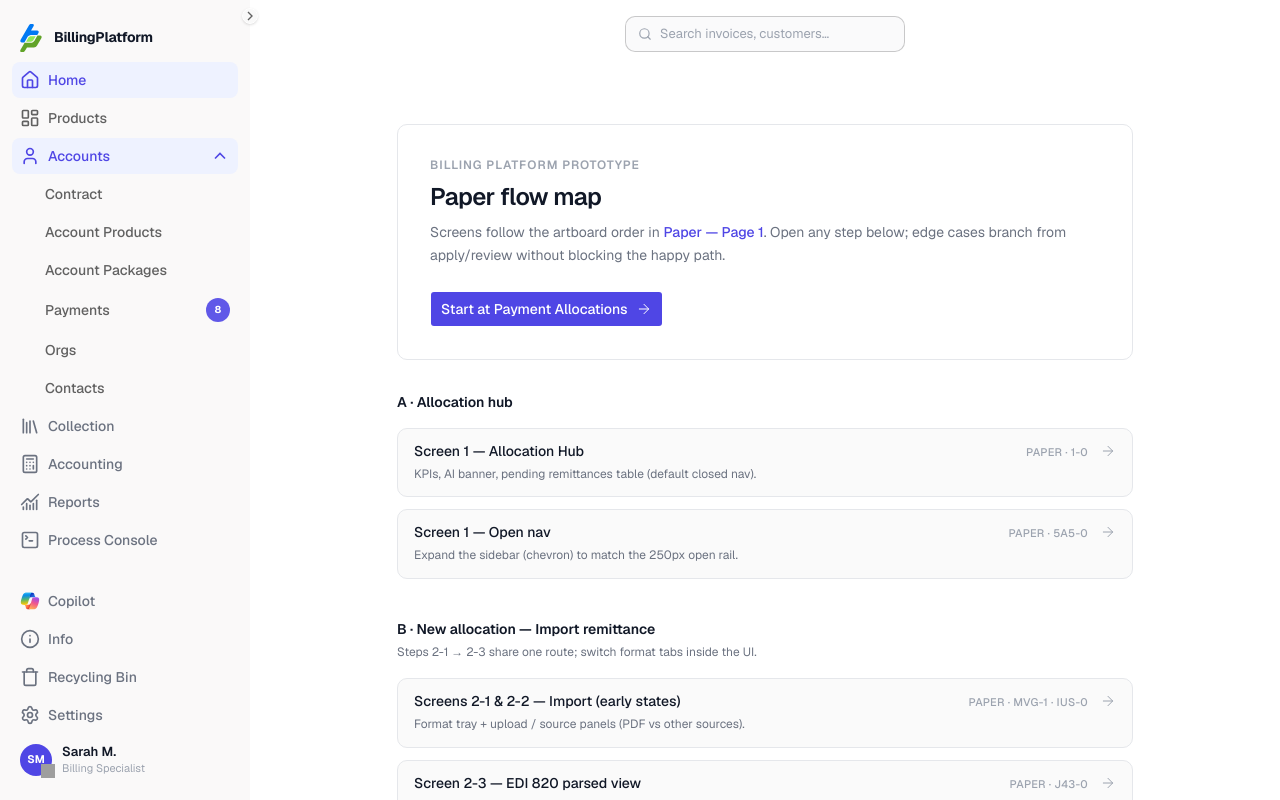
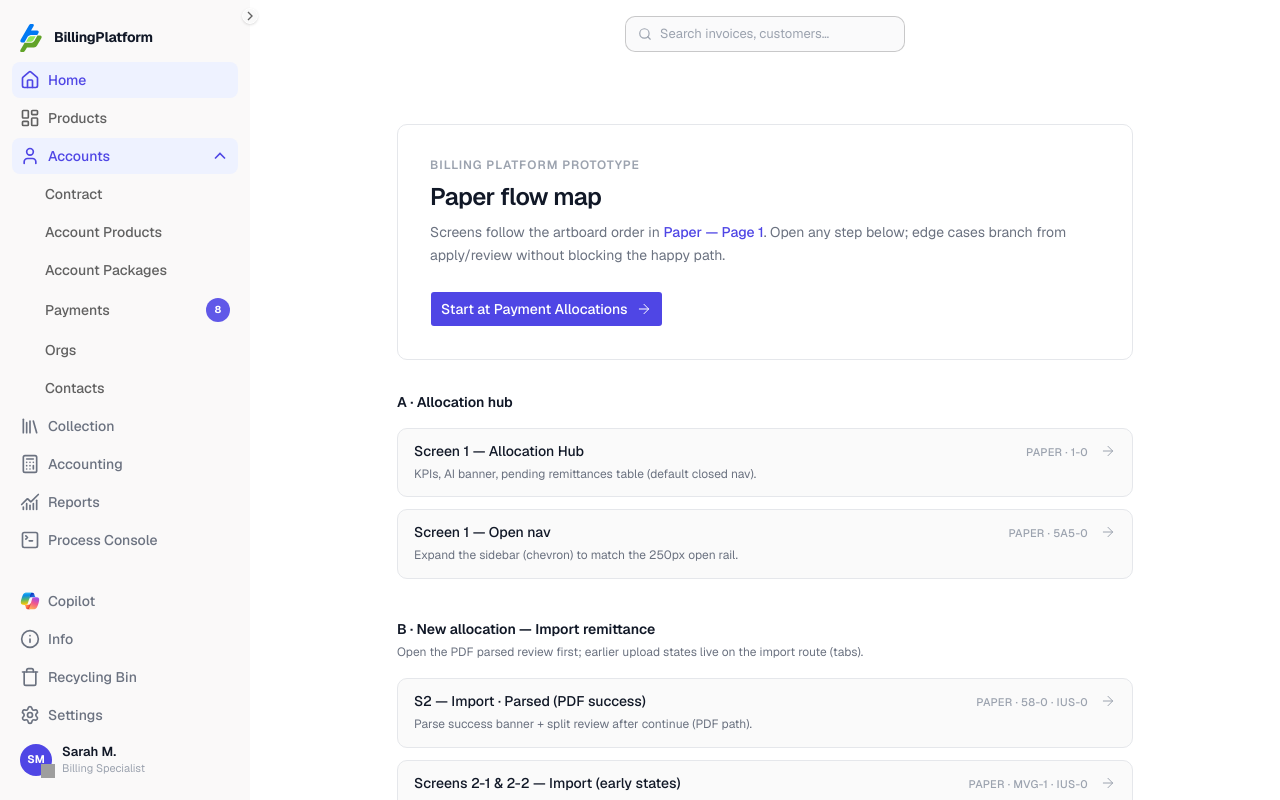
Before and after one commit to borisj74/BillingPlatform, a Next.js app: page /home in a window 1280 px wide. Built offline with nearby package versions, Linux system fonts and the light colour scheme; grey boxes are pictures that could not be loaded.

Commit message:
docs(flow): list PDF parsed import before early import screen on Paper map
Home section B now starts at /allocation/import/parsed?format=pdf, then
/allocation/import?customer=Acme Corp; clarify EDI parsed link label.

Made-with: Cursor

```diff
--- a/app/(app)/home/page.tsx
+++ b/app/(app)/home/page.tsx
@@ -32,8 +32,14 @@ const SECTIONS: { id: string; title: string; subtitle?: string; items: FlowLink[
   {
     id: "import",
     title: "B · New allocation — Import remittance",
-    subtitle: "Steps 2-1 → 2-3 share one route; switch format tabs inside the UI.",
+    subtitle: "Open the PDF parsed review first; earlier upload states live on the import route (tabs).",
     items: [
+      {
+        href: "/allocation/import/parsed?format=pdf",
+        label: "S2 — Import · Parsed (PDF success)",
+        paper: "58-0 · IUS-0",
+        note: "Parse success banner + split review after continue (PDF path).",
+      },
       {
         href: "/allocation/import?customer=Acme%20Corp",
         label: "Screens 2-1 & 2-2 — Import (early states)",
@@ -48,9 +54,9 @@ const SECTIONS: { id: string; title: string; subtitle?: string; items: FlowLink[
       },
       {
         href: "/allocation/import/parsed?format=edi",
-        label: "S2 — Import · Parsed (success)",
+        label: "S2 — Import · Parsed (EDI success)",
         paper: "58-0",
-        note: "Parse success banner + split review after continue.",
+        note: "Parse success banner + split review (EDI 820 path).",
       },
       {
         href: "/allocation/import/error?customer=Acme%20Corp",
```
